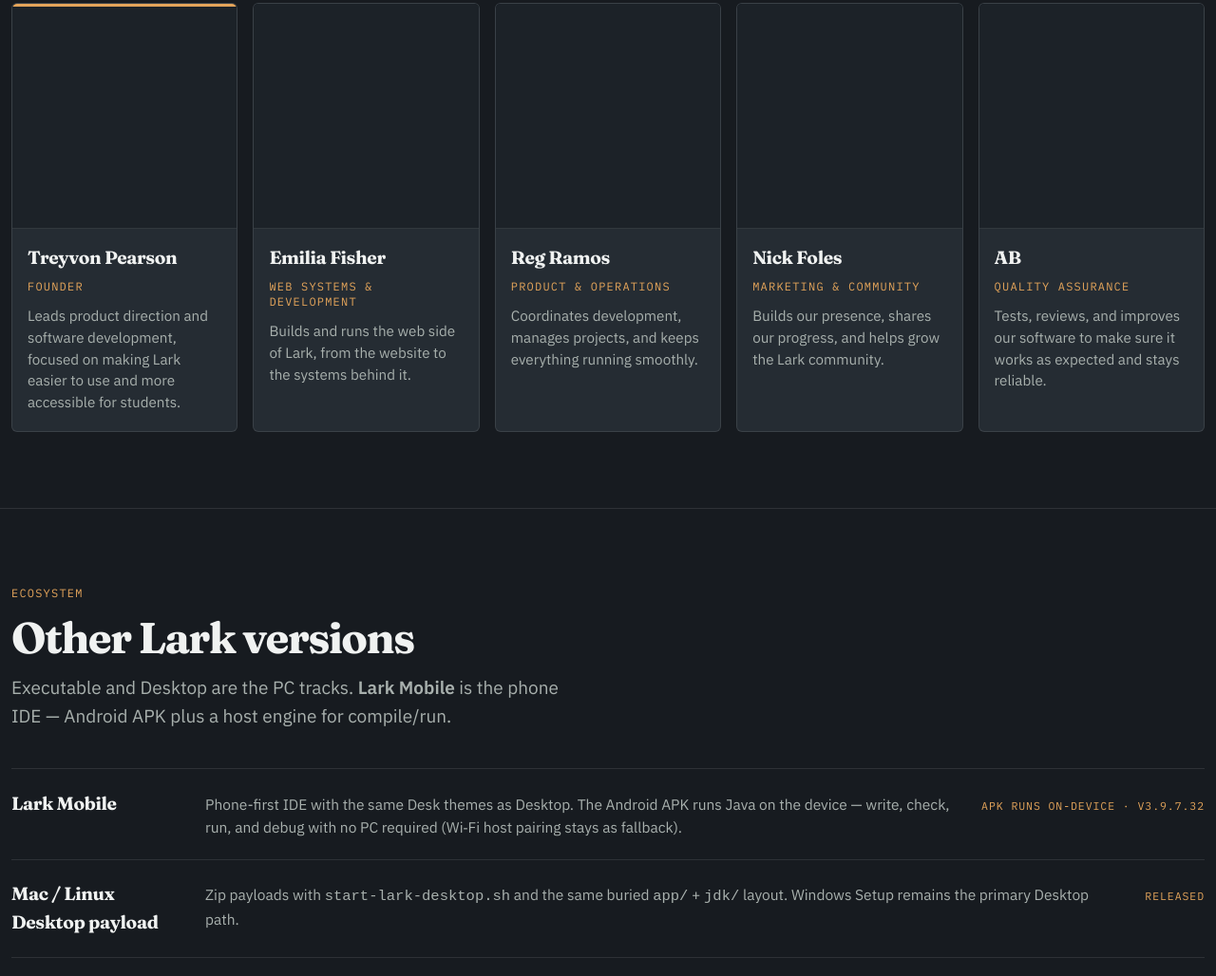
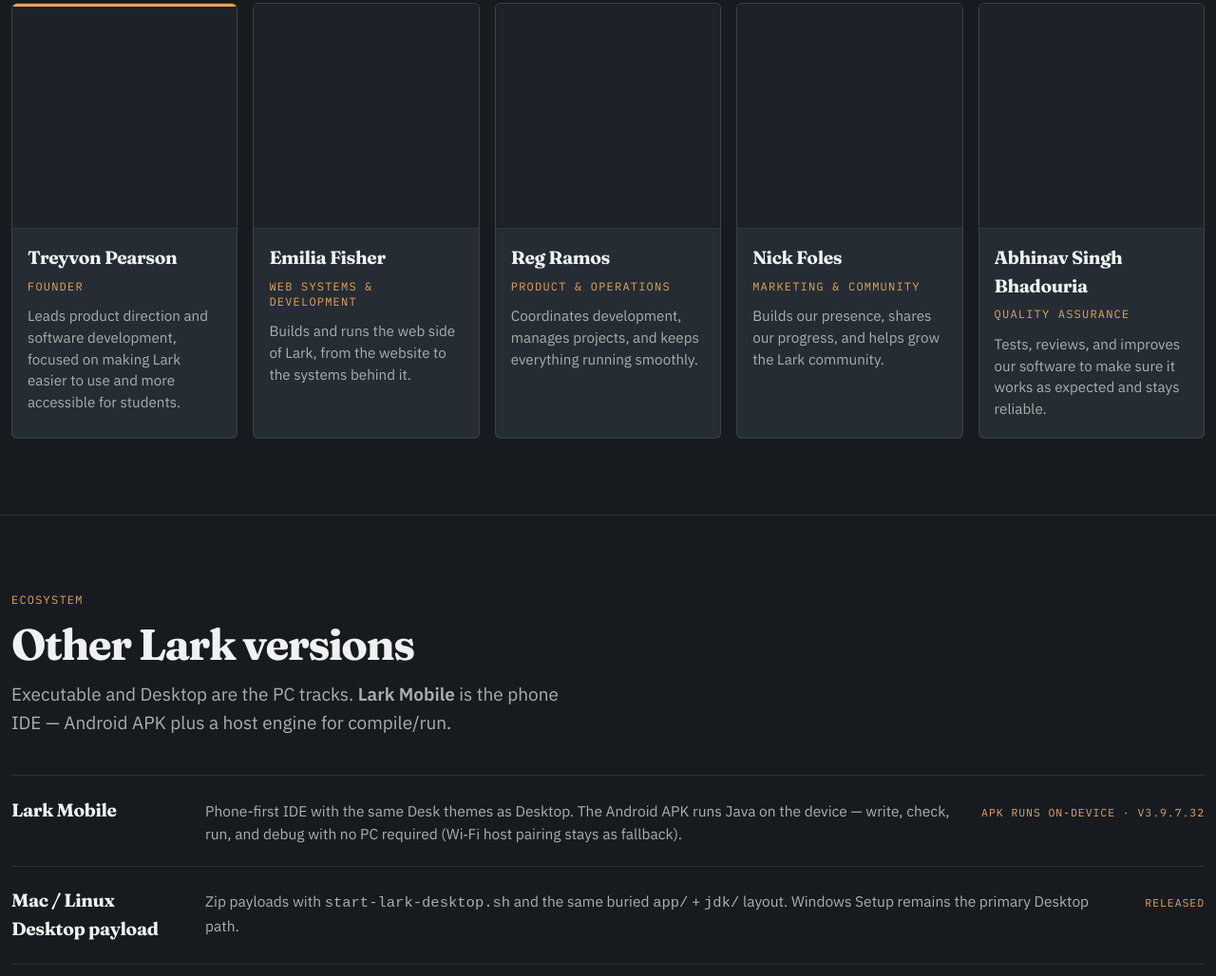
Before and after one commit to TreyvoPrime/lark, a plain HTML site: page docs/index.html in a window 1280 px wide. Shown: the part 1937-2965 px from the top of the page at 95% size. Drawn offline with Linux system fonts and the light colour scheme.

Commit message:
Update team member name in index.html

```diff
--- a/docs/index.html
+++ b/docs/index.html
@@ -871,7 +871,7 @@
               <img class="avatar" src="media/team/placeholder.svg" alt="" width="400" height="400" />
             </div>
             <div class="member-body">
-              <h3>AB</h3>
+              <h3>Abhinav Singh Bhadouria</h3>
               <p class="role">Quality Assurance</p>
               <p class="bio">Tests, reviews, and improves our software to make sure it works as expected and stays reliable.</p>
             </div>
```
